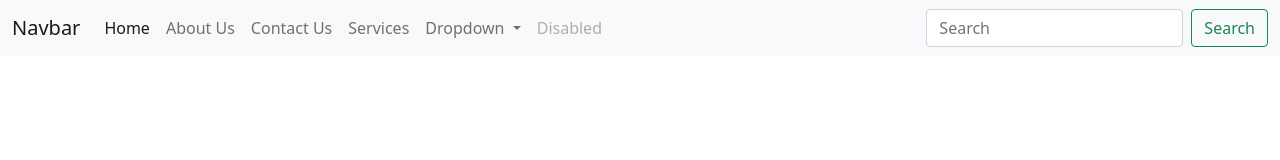
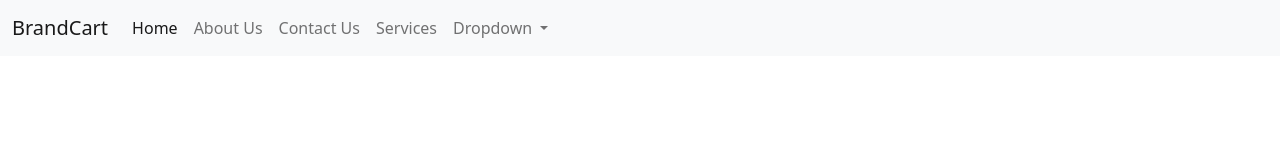
Before and after one commit to AllanLucky/bootsrap-5, a plain HTML site: page index.html in a window 1280 px wide. Drawn offline with nearby package versions, Linux system fonts and the light colour scheme.

Commit message:
Add the navbar with angle tag

```diff
--- a/index.html
+++ b/index.html
@@ -14,7 +14,7 @@
 
     <nav class="navbar navbar-expand-lg navbar-light bg-light">
         <div class="container-fluid">
-          <a class="navbar-brand" href="#">Navbar</a>
+          <a class="navbar-brand" href="#">BrandCart</a>
           <button class="navbar-toggler" type="button" data-bs-toggle="collapse" data-bs-target="#navbarSupportedContent" aria-controls="navbarSupportedContent" aria-expanded="false" aria-label="Toggle navigation">
             <span class="navbar-toggler-icon"></span>
           </button>
@@ -24,13 +24,13 @@
                 <a class="nav-link active" aria-current="page" href="#">Home</a>
               </li>
               <li class="nav-item">
-                <a class="nav-link" href="#">About Us</a>
+                <a class="nav-link" style="text-transform: capitalize;" href="/about us">about us</a>
               </li>
               <li class="nav-item">
-                <a class="nav-link" href="#">Contact Us</a>
+                <a class="nav-link" style="text-transform: capitalize;" href="/contact us">contact us</a>
               </li>
               <li class="nav-item">
-                <a class="nav-link" href="#">Services</a>
+                <a class="nav-link" style="text-transform: capitalize;" href="#">services</a>
               </li>
               <li class="nav-item dropdown">
                 <a class="nav-link dropdown-toggle" href="#" id="navbarDropdown" role="button" data-bs-toggle="dropdown" aria-expanded="false">
@@ -43,14 +43,6 @@
                   <li><a class="dropdown-item" href="#">Something else here</a></li>
                 </ul>
               </li>
-              <li class="nav-item">
-                <a class="nav-link disabled" href="#" tabindex="-1" aria-disabled="true">Disabled</a>
-              </li>
-            </ul>
-            <form class="d-flex">
-              <input class="form-control me-2" type="search" placeholder="Search" aria-label="Search">
-              <button class="btn btn-outline-success" type="submit">Search</button>
-            </form>
           </div>
         </div>
       </nav>
```
